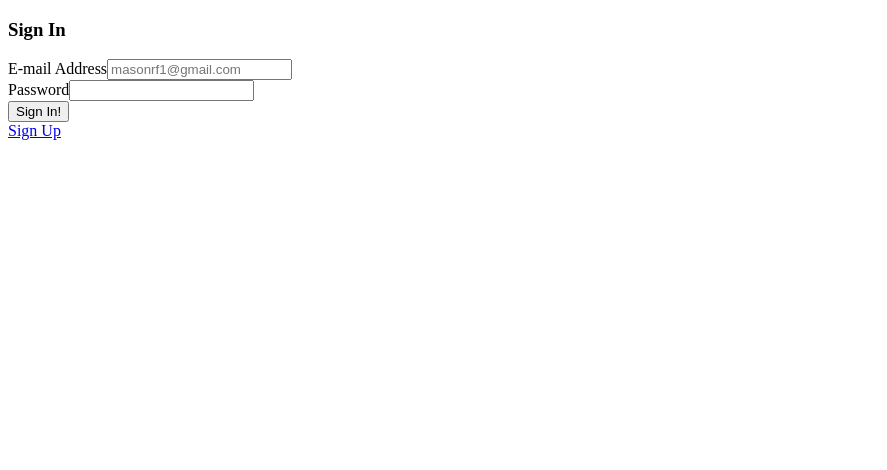
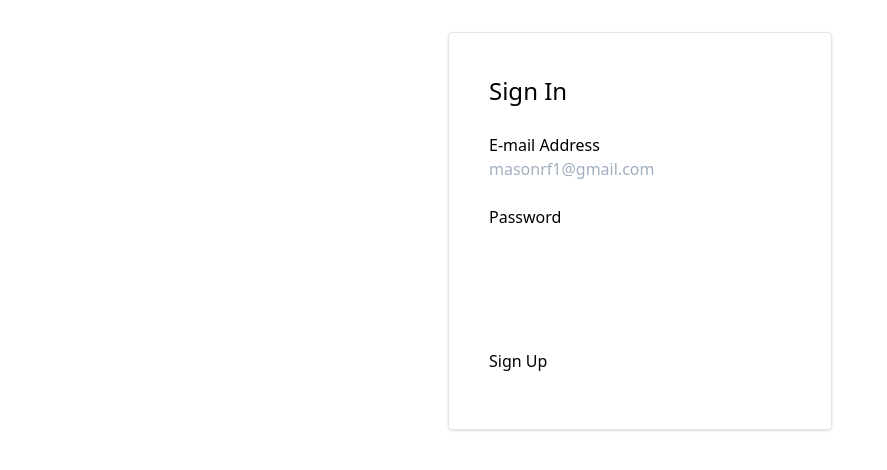
Before and after one commit to francepack/ChefNextDoor, a Vue app: page / in a window 1280 px wide. Shown: the top 470 px of the page, without its empty margins (0-887 px from the left). Built offline with nearby package versions, Linux system fonts and the light colour scheme.

Commit message:
Configure tailwind

```diff
--- a/index.html
+++ b/index.html
@@ -7,6 +7,5 @@
   </head>
   <body>
     <div id="app"></div>
-    <!-- built files will be auto injected -->
   </body>
 </html>
--- a/package.json
+++ b/package.json
@@ -14,7 +14,6 @@
   },
   "dependencies": {
     "axios": "^0.19.2",
-    "tailwindcss": "^1.4.6",
     "vue": "^2.5.2",
     "vue-axios": "^2.1.5",
     "vue-router": "^3.0.1"
@@ -61,6 +60,7 @@
     "rimraf": "^2.6.0",
     "semver": "^5.3.0",
     "shelljs": "^0.7.6",
+    "tailwindcss": "^1.4.6",
     "uglifyjs-webpack-plugin": "^1.1.1",
     "url-loader": "^0.5.8",
     "vue-jest": "^1.0.2",
--- a/src/main.css
+++ b/src/main.css
@@ -1,5 +1,14 @@
-@import "../node_modules/tailwindcss/base.css";
+@tailwind base;
+@tailwind components;
+@tailwind utilities;
+
+/* @import "tailwindcss/base";
+@import "tailwindcss/components";
+
+@import "tailwindcss/utilities"; */
+
+/* @import "../node_modules/tailwindcss/base.css";
 
 @import "../node_modules/tailwindcss/components.css";
 
-@import "../node_modules/tailwindcss/utilities.css";
+@import "../node_modules/tailwindcss/utilities.css"; */
--- a/src/main.js
+++ b/src/main.js
@@ -1,5 +1,3 @@
-// The Vue build version to load with the `import` command
-// (runtime-only or standalone) has been set in webpack.base.conf with an alias.
 import Vue from 'vue'
 import App from './App'
 import router from './router'
```
Also changed, not shown: src/App.vue (+0 -11 lines), .postcssrc.js, 2 other files (tests, documents, lock files or other folders).
